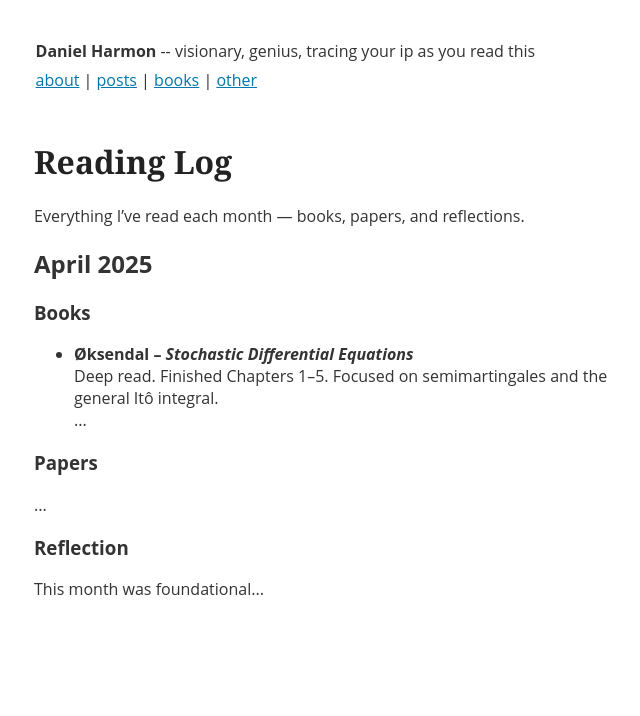
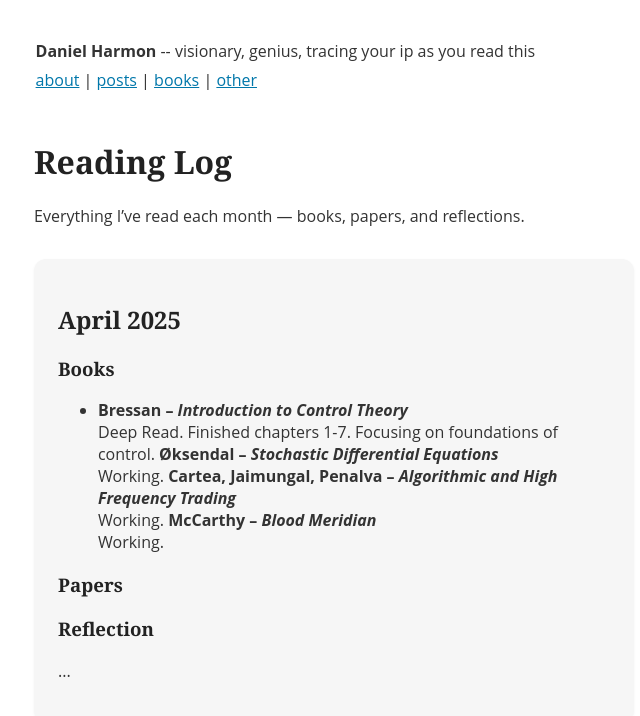
Before and after one commit to Dan-Harmon/Dan-Harmon.github.io, a Jekyll site: the page built from books.html, in a window 1280 px wide. Shown: the top 716 px of the page, without its empty margins (306-946 px from the left). Built offline with Jekyll 4.4.1, drawn with Linux system fonts in a browser that asks for light colours.

Commit message:
cssupdate

```diff
--- a/books.html
+++ b/books.html
@@ -7,20 +7,25 @@ layout: default
 <p class="intro">Everything I’ve read each month — books, papers, and reflections.</p>
 
 <section class="reading-month">
-    <h2>April 2025</h2>
+    <h2 class="heading">April 2025</h2>
 
-    <h3>Books</h3>
+    <h3 class="heading">Books</h3>
     <ul>
     <li>
+        <strong>Bressan – <em>Introduction to Control Theory</em></strong><br>
+        Deep Read. Finished chapters 1-7. Focusing on foundations of control.
         <strong>Øksendal – <em>Stochastic Differential Equations</em></strong><br>
-        Deep read. Finished Chapters 1–5. Focused on semimartingales and the general Itô integral.
+        Working.
+        <strong>Cartea, Jaimungal, Penalva – <em>Algorithmic and High Frequency Trading</em></strong><br>
+        Working.
+        <strong>McCarthy – <em>Blood Meridian</em></strong><br>
+        Working.
     </li>
-    ...
     </ul>
 
-    <h3>Papers</h3>
-    ...
+    <h3 class="heading">Papers</h3>
 
-    <h3>Reflection</h3>
-    <p>This month was foundational...</p>
+
+    <h3 class="heading">Reflection</h3>
+    <p>...</p>
 </section>
--- a/styles.css
+++ b/styles.css
@@ -5,7 +5,7 @@ header {
 }
 
 body {
-  background-color: "#F9F9F9";
+  background-color: "#F4F4F4";
   color: #333;
   font-family: 'Open Sans', sans-serif;
 }
@@ -34,18 +34,18 @@ body {
   color: #222;
 }
 
-.intro {
-
-}
-
 .reading-month {
-
+  background-color: #f6f6f6;
+  border-radius: 12px;
+  padding: 1.5rem;
+  margin: 2rem 0;
+  box-shadow: 0 1px 3px rgba(0,0,0,0.05);
 }
 
 a {
   color: #0077aa;
 }
 
-highlighted {
+.highlighted {
   color: slategray
 }
```
Also changed, not shown: 1 other file.
